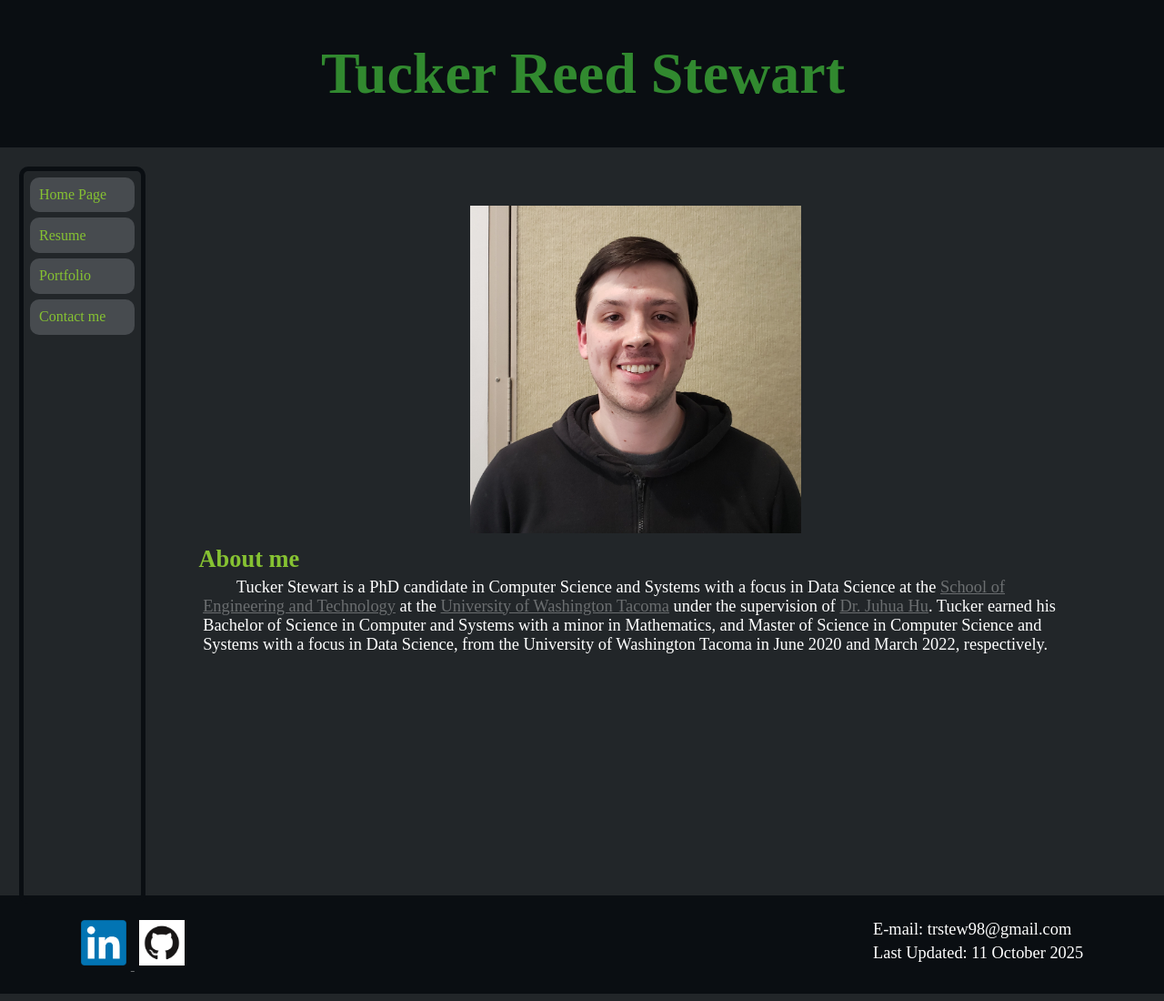
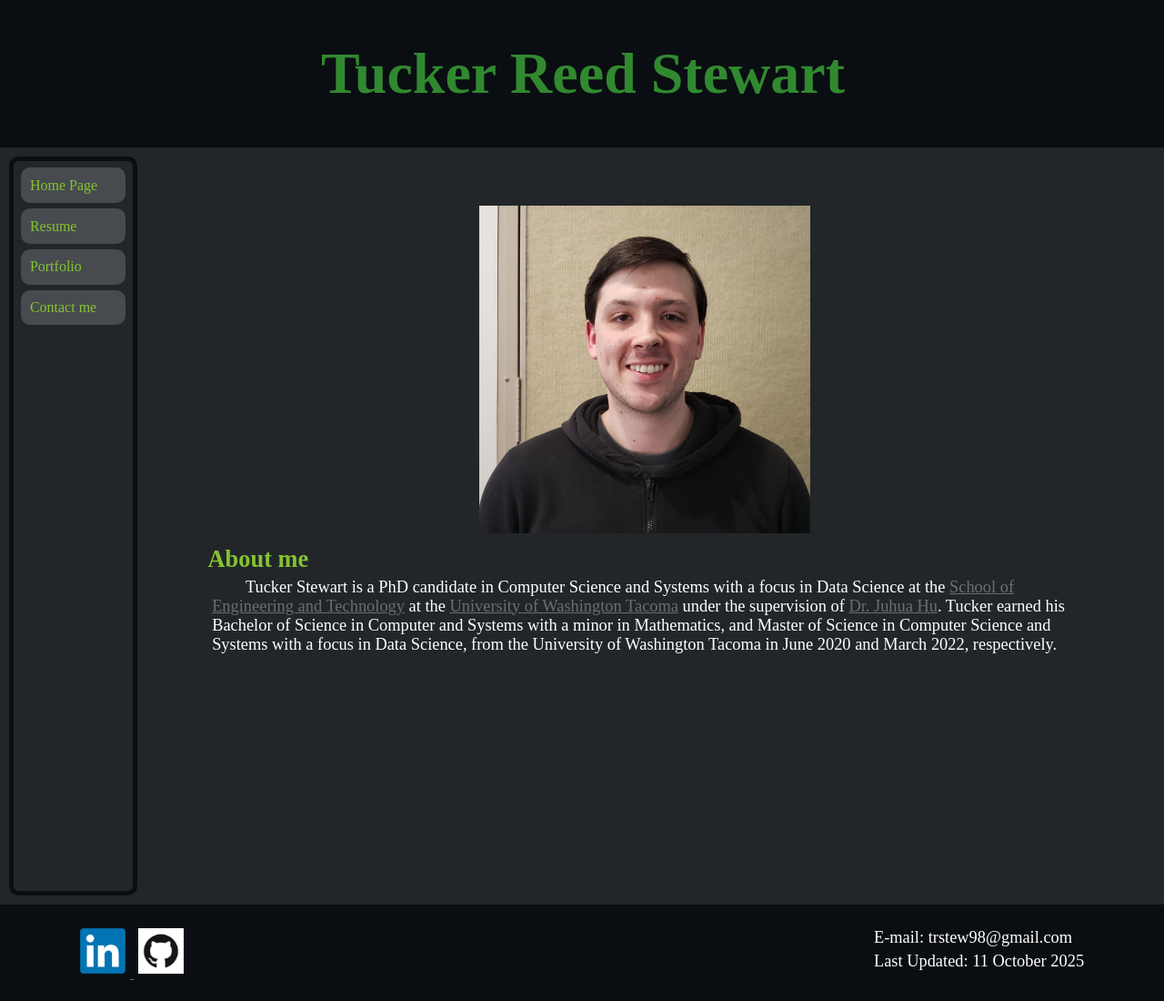
Before and after one commit to TuckerStewart98/PersonalWebsite, a plain HTML site: page WebContent/index.html in a window 1280 px wide. Shown: the whole page at 91% size. Drawn offline with Linux system fonts and the light colour scheme.

Commit message:
Revert "Javascript Includes"
This reverts commit b1f46ee7c3af29e090b1a463d37b3dae9d965020.

```diff
--- a/WebContent/includes/footer.html
+++ /dev/null
@@ -1,19 +0,0 @@
-<!-- HTML Include for Page Footer -->
-<footer>
-    <!-- Contact buttons linking to Tucker Stewart's LinkedIn and GitHub pages. -->
-    <div class="foot-1">
-        <a href="https://www.linkedin.com/in/TuckerStewart98">
-            <img alt="LinkedIn Logo" class="link-icon" src="/images/LinkedIn-Logo.png" />
-        </a>
-        <a href="https://github.com/TuckerStewart98">
-            <img alt="GitHub Logo" class="link-icon" src="/images/GitHub-Mark.png" />
-        </a>
-    </div>
-
-    <div class="foot-2">
-        <!-- Tucker Stewart's email address. -->
-        <p>E-mail: trstew98@gmail.com</p>
-        <!-- The day this page was last updated. -->
-        <p>Last Updated: 11 October 2025</p>
-    </div>
-</footer>
--- a/WebContent/includes/navbar.html
+++ /dev/null
@@ -1,7 +0,0 @@
-<!-- HTML Include for Navigation Bar -->
-<nav>
-    <a href="/">Home Page</a>
-    <a href="/resume.html">Resume</a>
-    <a href="/portfolio.html">Portfolio</a>
-    <a href="/contact_page.html">Contact me</a>
-</nav>
--- a/WebContent/index.html
+++ b/WebContent/index.html
@@ -25,12 +25,12 @@
 
 		<!-- The body of the Web page. -->
 		<!-- The navigation bar for moving between pages. -->
-		<div id="div-nav-bar"></div>
-		<script>
-			fetch("/includes/navbar.html")
-			    .then(r => r.ok ? r.text() : Promise.reject(r.status))
-			    .then(html => document.getElementById("div-nav-bar").innerHTML = html);
-		</script>
+		<nav>
+			<a href="/">Home Page</a>
+			<a href="/resume.html">Resume</a>
+			<a href="/portfolio.html">Portfolio</a>
+			<a href="/contact_page.html">Contact me</a>
+		</nav>
 
 		<!-- The content section of the page. -->
 		<div class="content">
@@ -48,11 +48,24 @@
 		</div>
 
 		<!-- The footer of the page. Contact and Update information. -->
-		<div id="div-footer"></div>
-		<script>
-			fetch("/includes/footer.html")
-			    .then(r => r.ok ? r.text() : Promise.reject(r.status))
-			    .then(html => document.getElementById("div-footer").innerHTML = html);
-		</script>
+		<footer>
+			<!-- Contact buttons linking to Tucker Stewart's LinkedIn and
+		GitHub pages. -->
+			<div class="foot-1">
+				<a href="https://www.linkedin.com/in/TuckerStewart98">
+					<img alt="LinkedIn Logo" class="link-icon" src="./images/LinkedIn-Logo.png" />
+				</a>
+				<a href="https://github.com/TuckerStewart98">
+					<img alt="GitHub Logo" class="link-icon" src="./images/GitHub-Mark.png" />
+				</a>
+			</div>
+
+			<div class="foot-2">
+				<!-- Tucker Stewart's email address. -->
+				<p>E-mail: trstew98@gmail.com</p>
+				<!-- The day this page was last updated. -->
+				<p>Last Updated: 11 October 2025</p>
+			</div>
+		</footer>
 	</body>
 </html>
--- a/WebContent/stylesheets/main.css
+++ b/WebContent/stylesheets/main.css
@@ -75,6 +75,7 @@ header {
 footer {
 	background-color: #0A0E12;
 	border: 1px solid #0A0E12;
+	padding: 20px;
 	overflow: auto;
 }
 
@@ -100,7 +101,7 @@ footer .foot-2 {
 nav {
 	display: inline-block;
 	vertical-align: top;
-	width: 100%;
+	width: 10%;
 	height: 800px;
 	margin: 10px;
 	border: 5px solid #0A0E12;
@@ -178,23 +179,6 @@ nav a:active {
 	text-decoration: underline;
 }
 
-#div-footer {
-	background-color: #0A0E12;
-	border: 1px solid #0A0E12;
-	padding: 20px;
-	overflow: auto;
-}
-
-#div-nav-bar {
-	display: inline-block;
-	vertical-align: top;
-	width: 10%;
-	height: 800px;
-	margin: 10px;
-	border-radius: 10px;
-	padding: 0.1%;
-}
-
 #pdf-version {
 	display: inline-block;
 	float: right;
```
Also changed, not shown: WebContent/contact_page.html (+25 -12 lines), WebContent/portfolio.html (+25 -12 lines), WebContent/resume.html (+25 -12 lines).
